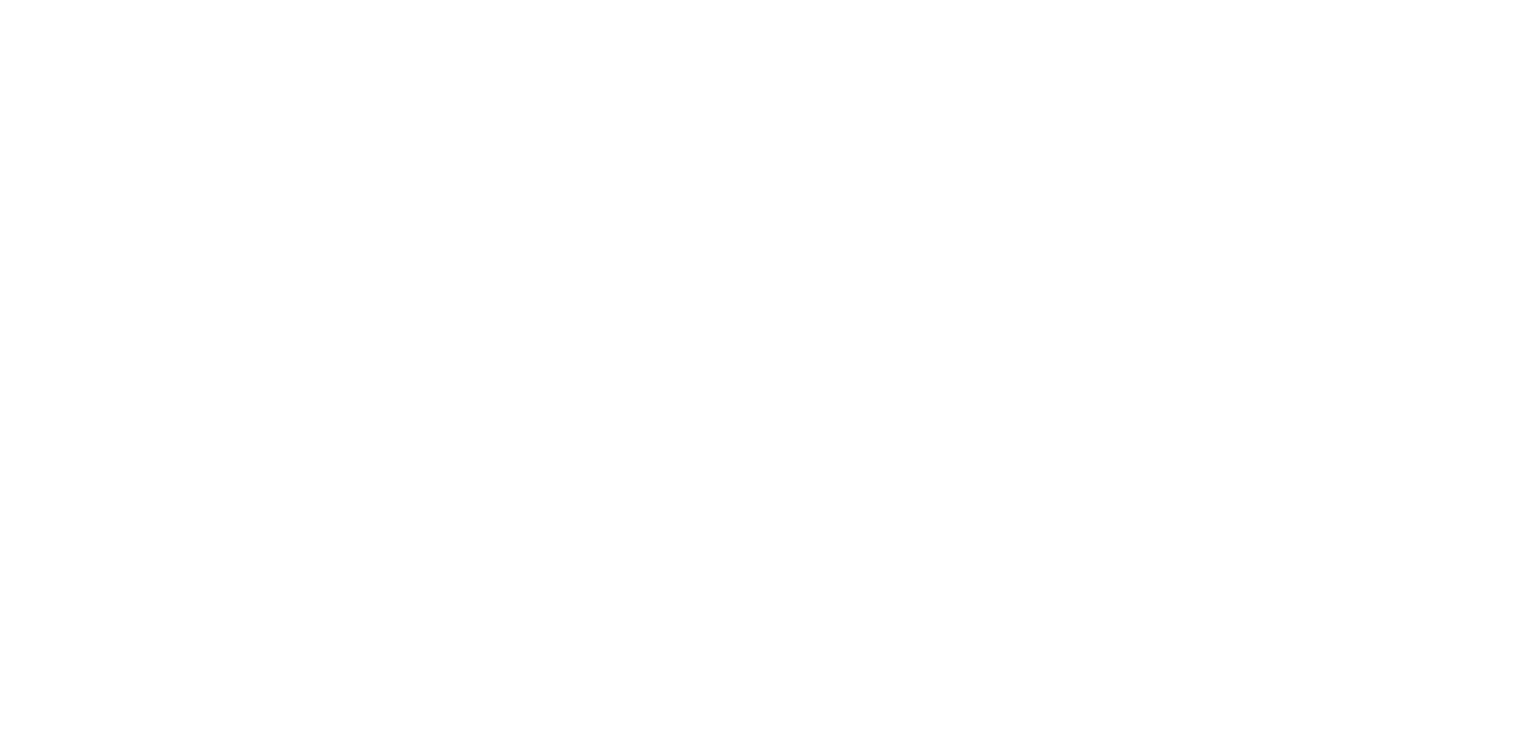
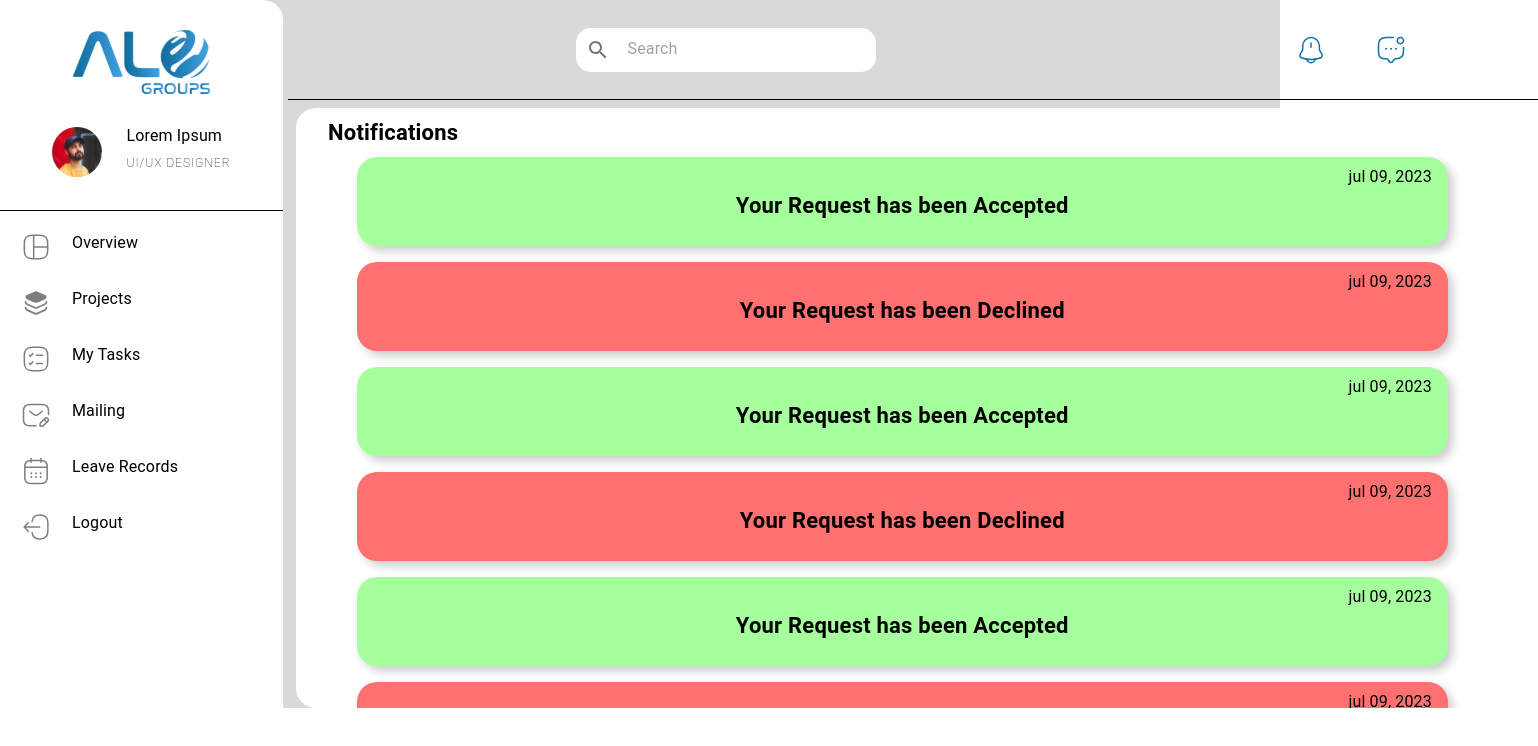
Before and after one commit to adharsh2000/alo_group, a React (Create React App) app: page /notifications in a window 1280 px wide. Before the commit this address had no page. Shown: the top 746 px of the page, 1538 px wide, since content can reach past the window. Built offline with nearby package versions, Linux system fonts and the light colour scheme.

Commit message:
notification page completed

```diff
--- a/src/App.js
+++ b/src/App.js
@@ -8,6 +8,7 @@ import EmpProject from "./Pages/Employee/EmpProject";
 import EmpTasks from "./Pages/Employee/EmpTasks";
 import EmpMail from "./Pages/Employee/EmpMail";
 import EmpAllMail from "./Pages/Employee/EmpAllMail";
+import EmpNotifications from "./Pages/Employee/EmpNotifications";
 
 
 function App() {
@@ -26,6 +27,7 @@ function App() {
         <Route path="/mytasks" element={<EmpTasks /> } />
         <Route path="/mailing" element={<EmpMail /> } />
         <Route path="/allmails" element={<EmpAllMail /> } />
+        <Route path="/notifications" element={<EmpNotifications /> } />
       </Routes>
     </Box>
     </ThemeProvider>
--- /dev/null
+++ b/src/Components/UserComponents/UserNotificationCard.jsx
@@ -0,0 +1,37 @@
+import React from "react";
+import { Box, Typography, useTheme } from "@mui/material";
+
+const UserNotificationCard = ({ value }) => {
+  const theme = useTheme();
+  const boxShadow = theme?.shape?.shadow;
+
+  const colorGenerate = (value) => {
+    if (value === "Accepted") {
+      return "#A5FF9D";
+    } else {
+      return "#FF7070";
+    }
+  };
+  return (
+    <Box
+      width="90%"
+      mx="auto"
+      bgcolor={colorGenerate(value)}
+      pb={3}
+      mb={2}
+      borderRadius="20px"
+      boxShadow={boxShadow}
+    >
+      <Typography textAlign="end" pt={1} pr={2}>
+        jul 09, 2023
+      </Typography>
+      <Typography
+        textAlign="center"
+        fontWeight="bold"
+        fontSize="22px"
+      >{`Your Request has been ${value}`}</Typography>
+    </Box>
+  );
+};
+
+export default UserNotificationCard;
--- a/src/Pages/Employee/EmpAllMail.jsx
+++ b/src/Pages/Employee/EmpAllMail.jsx
@@ -4,6 +4,7 @@ import UserNavbar from "../../Components/UserComponents/UserNavbar";
 import UserHeader from "../../Components/UserComponents/UserHeader";
 import LeftArrowIcon from "../../Icons/LeftArrowIcon.svg";
 import UserMailCard from "../../Components/UserComponents/UserMailCard";
+
 const EmpAllMail = () => {
   const theme = useTheme();
   const bgColor = theme?.palette?.background?.default;
--- /dev/null
+++ b/src/Pages/Employee/EmpNotifications.jsx
@@ -0,0 +1,51 @@
+import React from "react";
+import { Box, Typography, useTheme } from "@mui/material";
+import UserNavbar from "../../Components/UserComponents/UserNavbar";
+import UserHeader from "../../Components/UserComponents/UserHeader";
+import UserNotificationCard from "../../Components/UserComponents/UserNotificationCard";
+
+const EmpNotifications = () => {
+  const theme = useTheme();
+  const bgColor = theme?.palette?.background?.default;
+  return (
+    <Box width="100%" bgcolor={bgColor} display="flex">
+      <Box display="flex">
+        <UserNavbar />
+      </Box>
+      <Box ml={36}>
+        <UserHeader />
+        <Box
+          width="97%"
+          height={600}
+          bgcolor="#fff"
+          ml={1}
+          mt={1}
+          borderRadius="20px"
+          sx={{
+            maxHeight: 600,
+            overflowY: "auto",
+            boxSizing: "border-box",
+            "&::-webkit-scrollbar": {
+              display: "none",
+            },
+            scrollbarWidth: "none",
+          }}
+        >
+          <Typography py={1} pl={4} fontWeight="bold" fontSize="22px">Notifications</Typography>
+          <UserNotificationCard value="Accepted" />
+          <UserNotificationCard value="Declined" />
+          <UserNotificationCard value="Accepted" />
+          <UserNotificationCard value="Declined" />
+          <UserNotificationCard value="Accepted" />
+          <UserNotificationCard value="Declined" />
+          <UserNotificationCard value="Accepted" />
+          <UserNotificationCard value="Declined" />
+          <UserNotificationCard value="Accepted" />
+          <UserNotificationCard value="Declined" />
+        </Box>
+      </Box>
+    </Box>
+  );
+};
+
+export default EmpNotifications;
```
